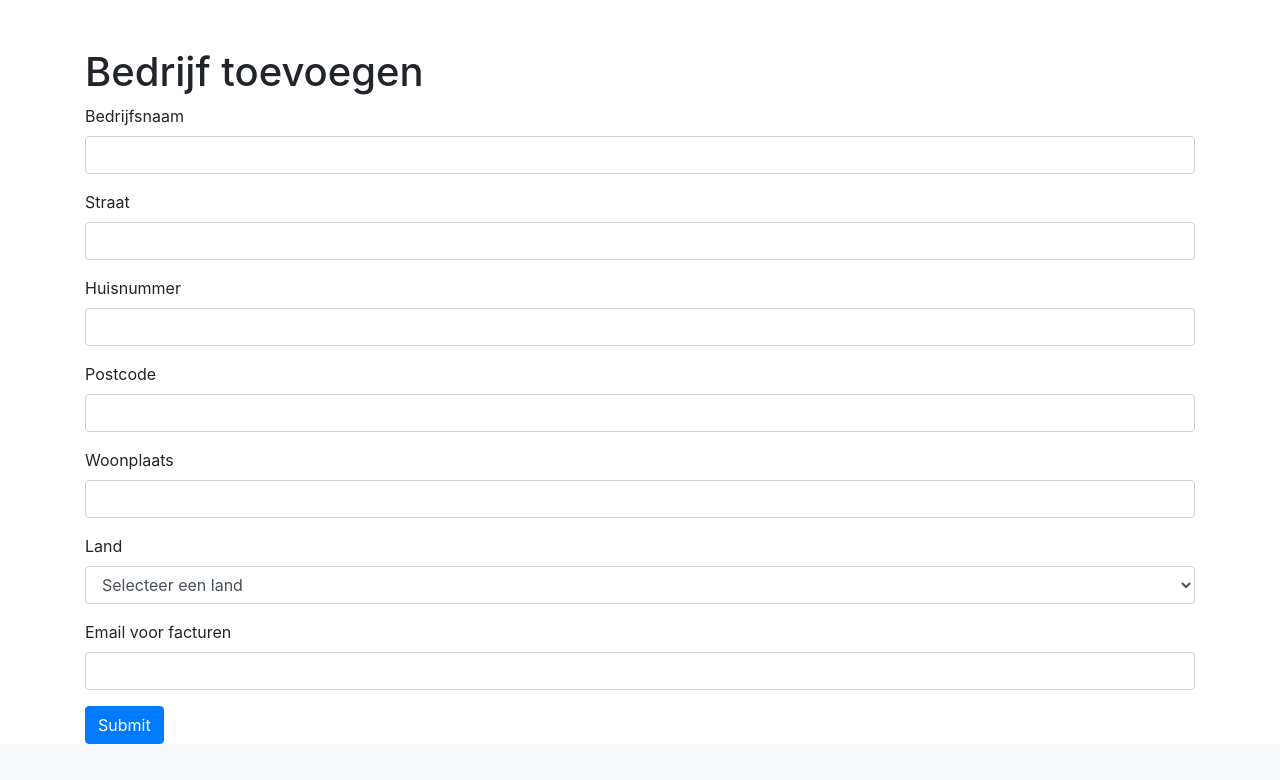
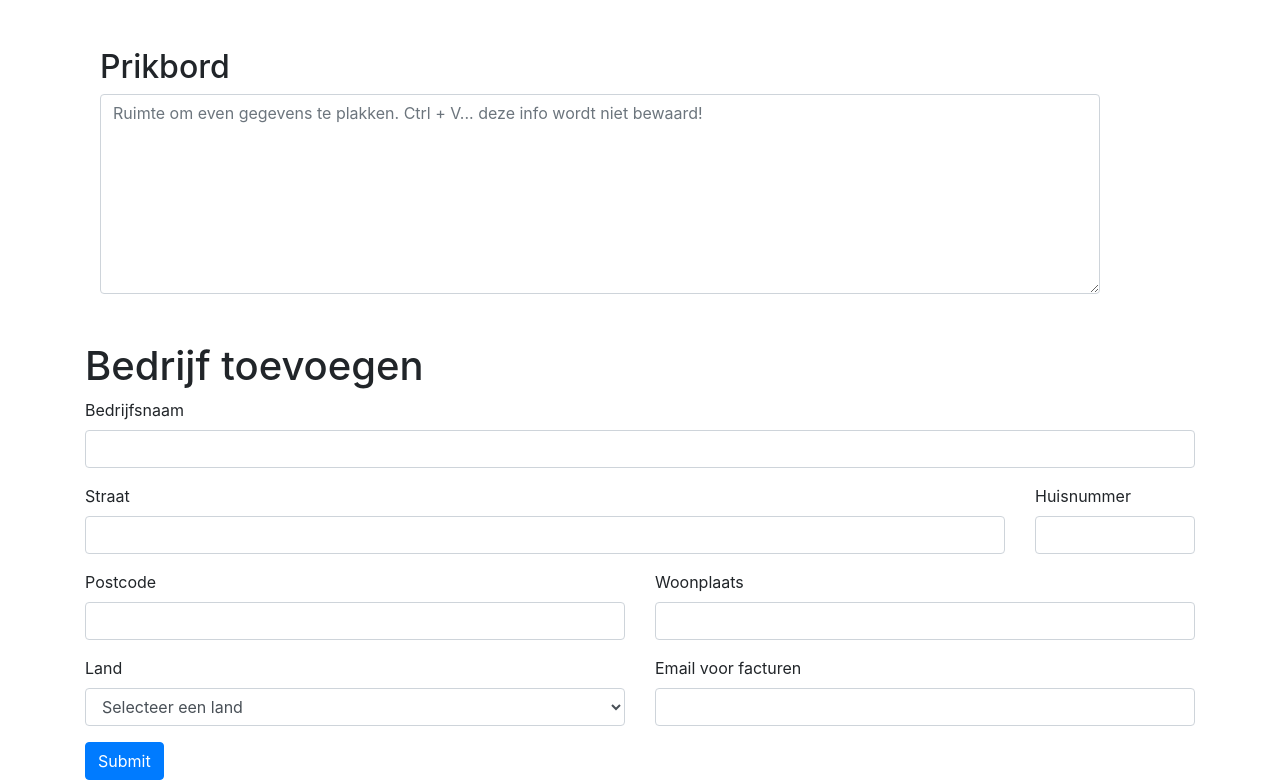
Before and after one commit to LeoMusic/VillaKlant, a PHP site: page /bedrijf/create_bedrijf.php in a window 1280 px wide. Shown: the part 69-849 px from the top of the page. Before the commit the page ends 813 px from the top, so only its background shows below. Run offline with PHP 8.4, Linux system fonts and the light colour scheme; some libraries are stand-ins or nearby versions.

Commit message:
Create pagina Prikbord functie en pagina's gestroomlijnd

```diff
--- a/bedrijf/create_bedrijf.php
+++ b/bedrijf/create_bedrijf.php
@@ -34,29 +34,39 @@ $landen = [
 ];
 ?>
 
+<div class="container mt-3">
+    <h2>Prikbord</h2>
+    <textarea class="form-control" placeholder="Ruimte om even gegevens te plakken. Ctrl + V... deze info wordt niet bewaard!" style="width: 1000px; height: 200px;"></textarea>
+</div>
+
 <h1 class="mt-5">Bedrijf toevoegen</h1>
 <form method="post" action="create_bedrijf.php">
     <div class="mb-3">
         <label for="bedrijfsnaam" class="form-label">Bedrijfsnaam</label>
         <input type="text" class="form-control" id="bedrijfsnaam" name="bedrijfsnaam" required>
     </div>
-    <div class="mb-3">
+    <div class="row mb-3">
+        <div class="col">
             <label for="straat" class="form-label">Straat</label>
             <input type="text" class="form-control" id="straat" name="straat" required>
         </div>
-    <div class="mb-3">
+        <div class="col-2">
             <label for="huisnummer" class="form-label">Huisnummer</label>
             <input type="text" class="form-control" id="huisnummer" name="huisnummer" required>
         </div>
-    <div class="mb-3">
+    </div>
+    <div class="row mb-3">
+        <div class="col">
             <label for="postcode" class="form-label">Postcode</label>
             <input type="text" class="form-control" id="postcode" name="postcode" required>
         </div>
-    <div class="mb-3">
+        <div class="col">
             <label for="woonplaats" class="form-label">Woonplaats</label>
             <input type="text" class="form-control" id="woonplaats" name="woonplaats" required>
         </div>
-    <div class="mb-3">
+    </div>
+    <div class="row mb-3">
+        <div class="col">
             <label for="land" class="form-label">Land</label>
             <select class="form-control" id="land" name="land" required>
                 <option value="">Selecteer een land</option>
@@ -65,9 +75,10 @@ $landen = [
                 <?php endforeach; ?>
             </select>
         </div>
-    <div class="mb-3">
+        <div class="col">
             <label for="email_facturen" class="form-label">Email voor facturen</label>
             <input type="email" class="form-control" id="email_facturen" name="email_facturen" required>
+        </div>
     </div>
     <button type="submit" class="btn btn-primary">Submit</button>
 </form>
```
Also changed, not shown: klanten/create_klant.php (+13 -4 lines). Lines whose indentation alone changed are shown as unchanged.
